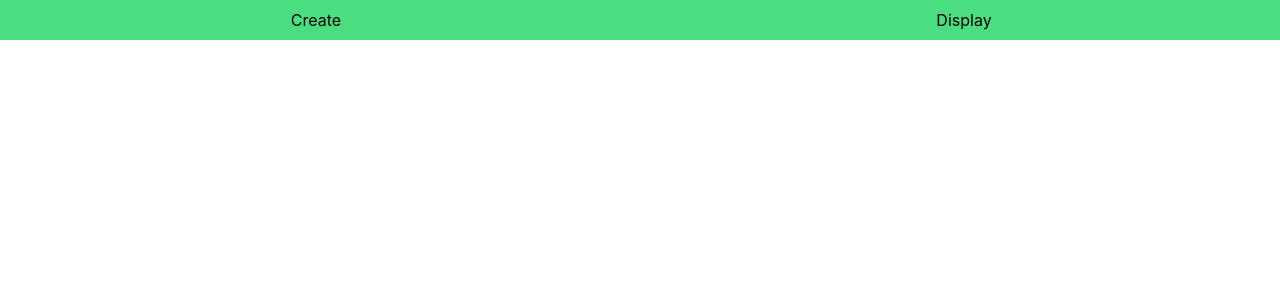
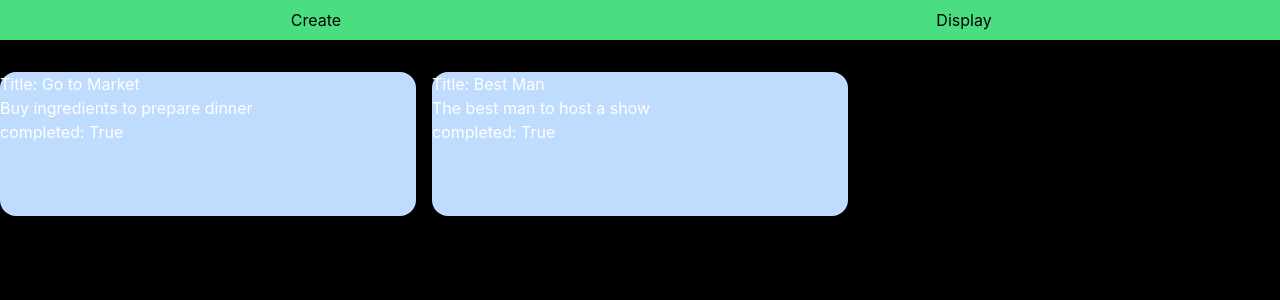
Before and after one commit to Ronexlemon/django-react-crud, a React (Create React App) app: page /display in a window 1280 px wide. Shown: the top 300 px of the page. Built offline with nearby package versions, Linux system fonts and the light colour scheme.

Commit message:
add static list

```diff
--- a/src/components/create.jsx
+++ b/src/components/create.jsx
@@ -6,6 +6,7 @@ const Create= ()=>{
     const [title,setTitle] = useState();
     const [description,setDescription] = useState("");
     const [completed,setCompleted] = useState(false);
+
     return(
         <div className=" h-screen w-full bg-black ">
             <TopBar/>
--- a/src/components/display.jsx
+++ b/src/components/display.jsx
@@ -3,11 +3,54 @@ import { useNavigate } from "react-router-dom";
 import TopBar from "./topbar";
 const Display =()=>{
     const navigate = useNavigate();
-    return(
-<div className="bg-black max-h-full w-full">
-    <TopBar/>
+    const Items=[
+        {
+            id: 1,
+    title: "Go to Market",
+    description: "Buy ingredients to prepare dinner",
+    completed: true,
+        },
+        {
+            id: 2,
+    title: "Best Man",
+    description: "The best man to host a show",
+    completed: true,
+        }
 
 
+    ]
+    return(
+<div className="h-screen w-full  bg-black">
+    <TopBar/>
+   <div className="grid grid-cols-3 gap-4 mt-8">
+
+
+
+
+
+        {Items.map((item)=>(
+
+                <div className="text-white h-36 rounded-2xl bg-blue-200    " key={item.id}>
+
+                 <h2>
+                    Title: {item.title}
+                 </h2>
+                <h1 >
+                    {item.description}
+
+                </h1>
+                <h3>
+                    completed: {item.completed? "True":"False"}
+                </h3>
+
+
+            </div>
+        ))}
+
+
+
+
+        </div>
 </div>
     )
 }
```
